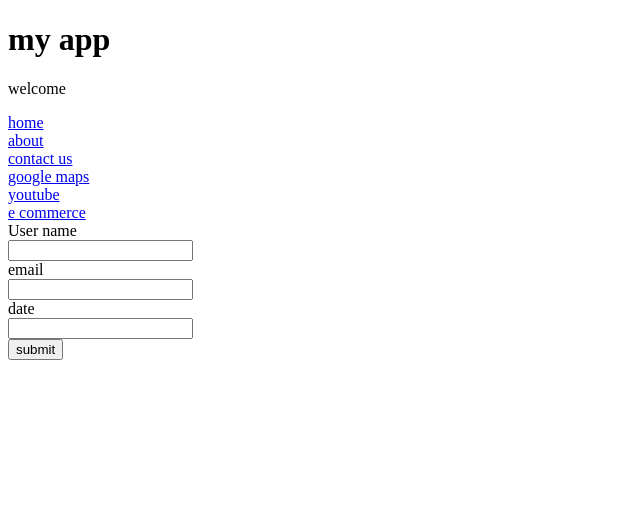
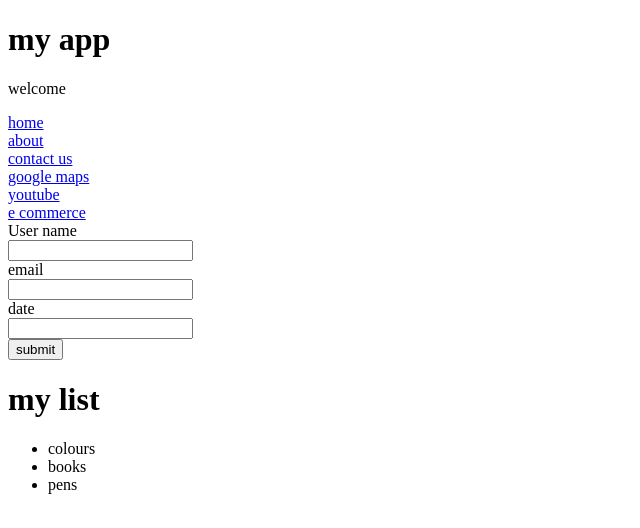
Before and after one commit to lummy2708/html-lumy, a plain HTML site: page index.html in a window 1280 px wide. Shown: the whole page, without its empty margins (0-640 px from the left). Drawn offline with Linux system fonts and the light colour scheme.

Commit message:
added list

```diff
--- a/index.html
+++ b/index.html
@@ -19,7 +19,7 @@
         <input type="text" id="username"> </br>
 
         <label for="email"> email</label> </br>
-        <input type="text" id="email"> </br>
+        <input typers="text" id="email"> </br>
 
         <label for="date">date</label> </br>
         <input type="text" id="date"> </br>
@@ -27,7 +27,14 @@
 
         <button>submit</button>
 
+
     </form>
+    <h1>my list</h1>
+    <ul>
+        <li> colours</li>
+        <li> books</li>
+        <li> pens</li>
+    </ul>
 
 
 </body>
```
